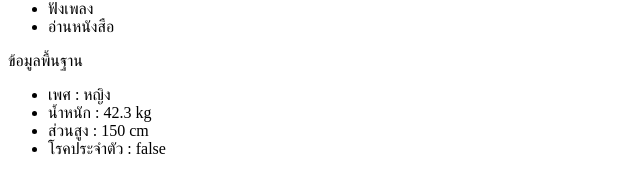
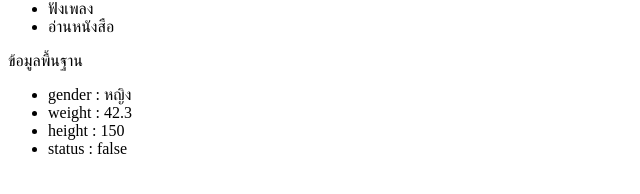
Before and after one commit to thana-arnam/basic-vue, a Vue app: page / in a window 1280 px wide. Shown: the part 414-608 px from the top of the page, without its empty margins (0-640 px from the left). Built offline with nearby package versions, Linux system fonts and the light colour scheme.

Commit message:
directive v-for

```diff
--- a/src/App.vue
+++ b/src/App.vue
@@ -18,18 +18,16 @@
     <div v-else>
       <p>งานอดิเรก</p>
       <ul>
-        <li>{{hobby[0]}}</li>
-        <li>{{hobby[1]}}</li>
-        <li>{{hobby[2]}}</li>
-        <li>{{hobby[3]}}</li>
+        <li v-for="(item,index) in hobby" v-bind:key="index">{{item}}</li>
       </ul>
     </div>
     <p>ข้อมูลพื้นฐาน</p>
     <ul>
-      <li>เพศ : {{general.gender}}</li>
+      <!-- <li>เพศ : {{general.gender}}</li>
       <li>น้ำหนัก : {{general.weight}} kg</li>
       <li>ส่วนสูง : {{general.height}} cm</li>
-      <li>โรคประจำตัว : {{general.status}}</li>
+      <li>โรคประจำตัว : {{general.status}}</li> -->
+      <li v-for="(item,key) in general" v-bind:key="key">{{key}} : {{item}}</li>
     </ul>
     <!-- <button v-on:click="showData">คลิกเพื่อดูข้อมูล 1</button>
     <button @click="showData">คลิกเพื่อดูข้อมูล 2</button>
```
